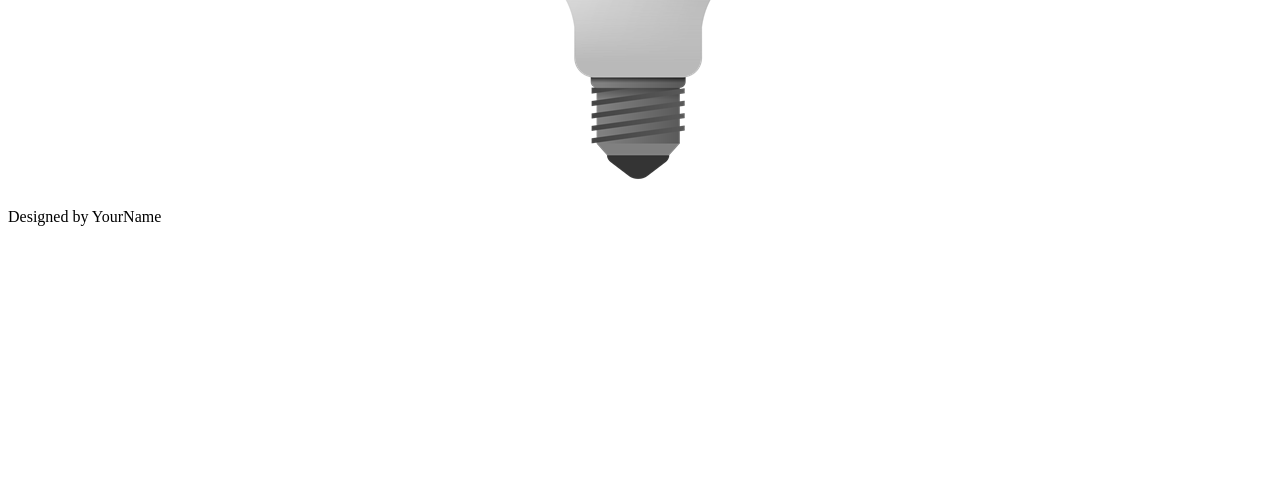
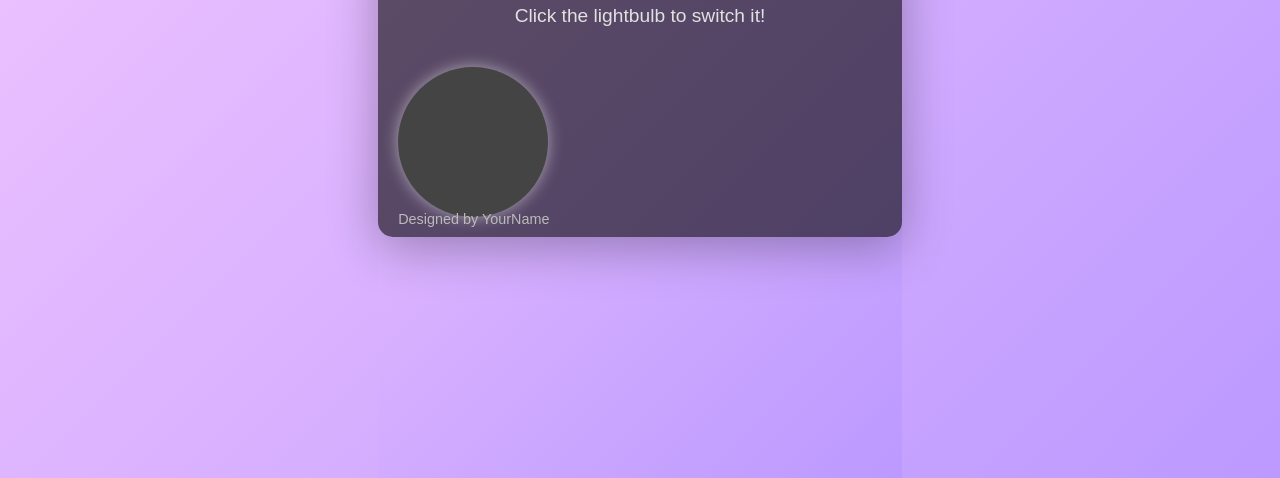
Before and after one commit to Deepak650/Lightbulb-Effect-Project, a plain HTML site: page index.html in a window 1280 px wide. Shown: the part 322-800 px from the top of the page. Drawn offline with Linux system fonts and the light colour scheme.

Commit message:
add k8s/manifest

```diff
--- a/style.css
+++ b/style.css
@@ -1,21 +1,85 @@
-.canvas{
-    width: 600px;
-    height: 500px;
-    margin: 50px auto;
-    text-align: center;
+/* Base styles */
+* {
+    margin: 0;
+    padding: 0;
     box-sizing: border-box;
+    font-family: 'Arial', sans-serif;
 }
 
-.bulb-off{
-    width: 265px;
-    height: 400px;
-    background: url('lightoff.png') no-repeat;
-    margin: auto;
+body, html {
+    height: 100%;
+    background: linear-gradient(135deg, #f4c7ff, #bb99ff);
+    display: flex;
+    justify-content: center;
+    align-items: center;
+    text-align: center;
+    color: #fff;
 }
 
-.bulb-on{
-    width: 265px;
-    height: 400px;
-    background: url('lighton.png') no-repeat;;
-    margin: auto;
+.container {
+    position: relative;
+    padding: 20px;
+    background: rgba(0, 0, 0, 0.6);
+    border-radius: 15px;
+    box-shadow: 0 10px 50px rgba(0, 0, 0, 0.3);
 }
+
+.title {
+    font-size: 2.5rem;
+    margin-bottom: 20px;
+    color: #ffeb3b;
+}
+
+.subtitle {
+    font-size: 1.2rem;
+    margin-bottom: 40px;
+    color: #e1e1e1;
+}
+
+#bulb {
+    width: 150px;
+    height: 150px;
+    border-radius: 50%;
+    background: #444;
+    box-shadow: 0 0 15px rgba(255, 255, 255, 0.5);
+    cursor: pointer;
+    transition: all 0.3s ease-in-out;
+}
+
+/* Lightbulb on/off effect */
+.bulb-off {
+    background: #444;
+    box-shadow: 0 0 10px rgba(255, 255, 255, 0.5);
+}
+
+.bulb-on {
+    background: #ffeb3b;
+    box-shadow: 0 0 30px rgba(255, 255, 0, 0.8);
+}
+
+/* Footer */
+.footer {
+    position: absolute;
+    bottom: 10px;
+    font-size: 0.9rem;
+    color: #bbb;
+}
+
+.footer p {
+    margin-top: 10px;
+}
+
+/* Mobile responsiveness */
+@media (max-width: 768px) {
+    .container {
+        width: 90%;
+    }
+
+    .title {
+        font-size: 2rem;
+    }
+
+    .subtitle {
+        font-size: 1rem;
+    }
+}
```
Also changed, not shown: 3 other files.
